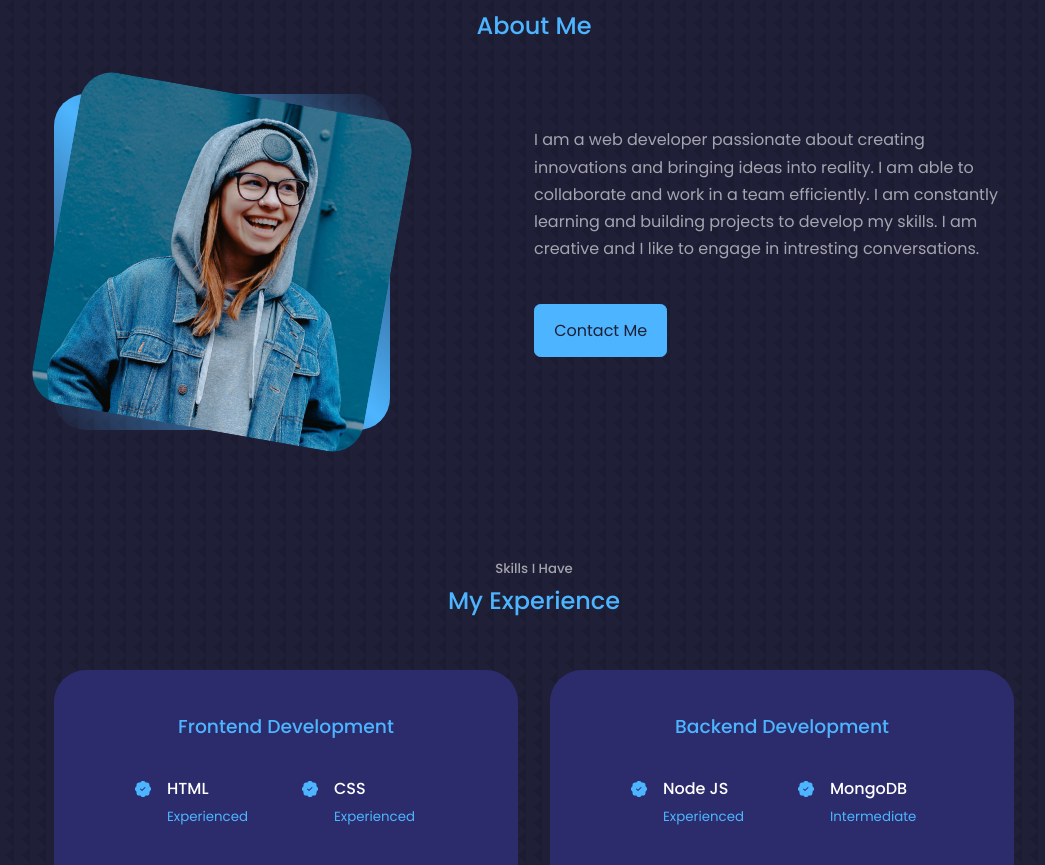
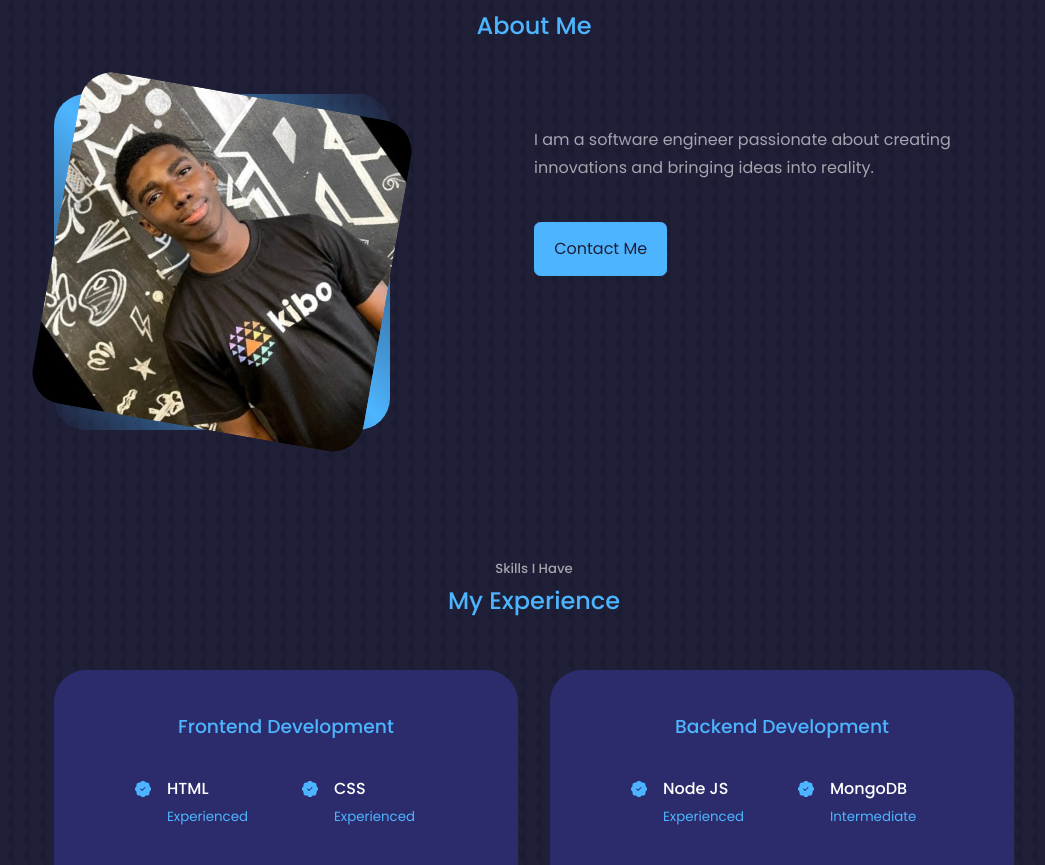
Before and after one commit to Goketech/portfolio, a React (Create React App) app: page / in a window 1280 px wide. Shown: the part 945-1810 px from the top of the page, without its empty margins (106-1151 px from the left). Built offline with nearby package versions, Linux system fonts and the light colour scheme.

Commit message:
change image

```diff
--- a/src/components/about/About.jsx
+++ b/src/components/about/About.jsx
@@ -1,6 +1,6 @@
 import React from "react";
 import './about.css'
-import ME from '../../assets/me-about.jpg'
+import ME from '../../assets/me.jpg'
 import {FaAward} from 'react-icons/fa'
 import {FiUsers} from 'react-icons/fi'
 import {VscFolderLibrary} from 'react-icons/vsc'
@@ -41,8 +41,7 @@ const About = () => {
                     </div> */}
 
                     <p>
-                        I am a web developer passionate about creating innovations and bringing ideas into reality. I am able to collaborate and work in a team efficiently.
-                        I am constantly learning and building projects to develop my skills. I am creative and I like to engage in intresting conversations.
+                        I am a software engineer passionate about creating innovations and bringing ideas into reality.
                     </p>
 
                     <a href="#contact" className="btn btn-primary">Contact Me</a>
```
Also changed, not shown: src/assets/me.jpg (added).
